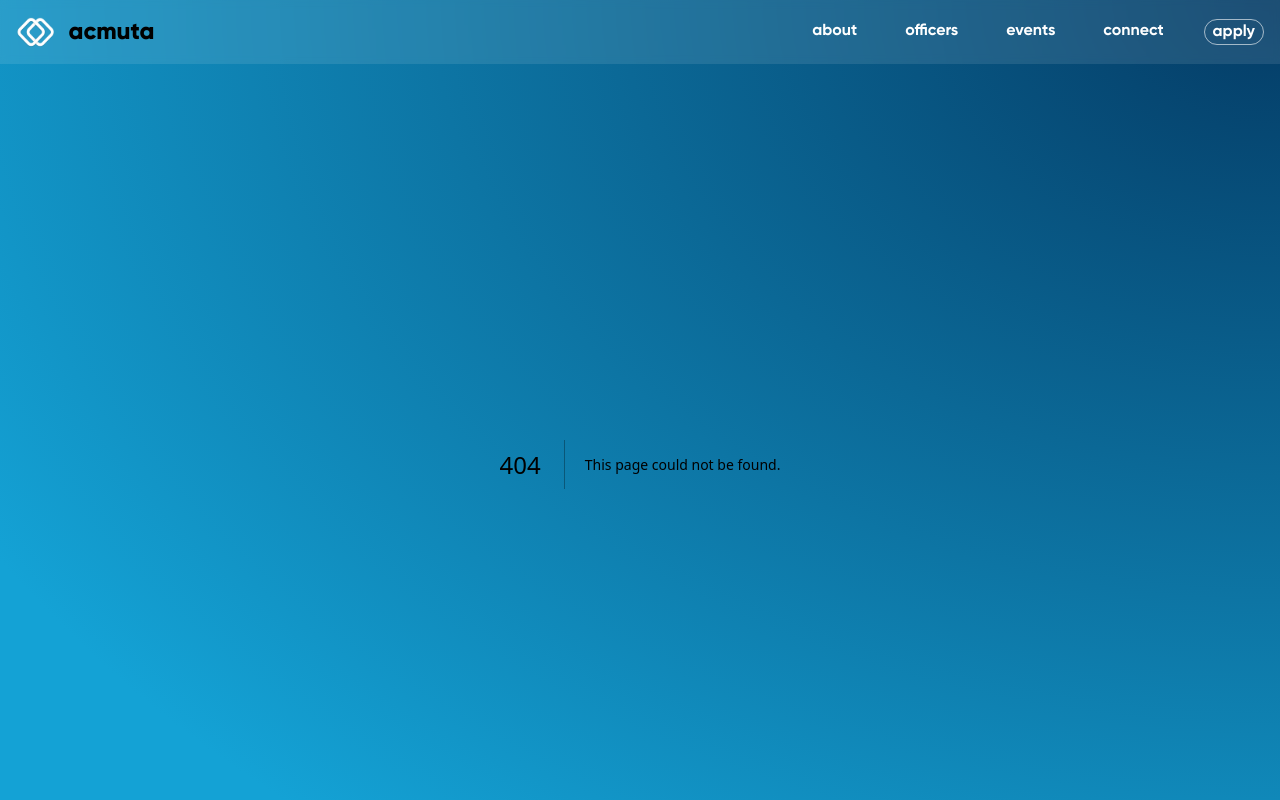
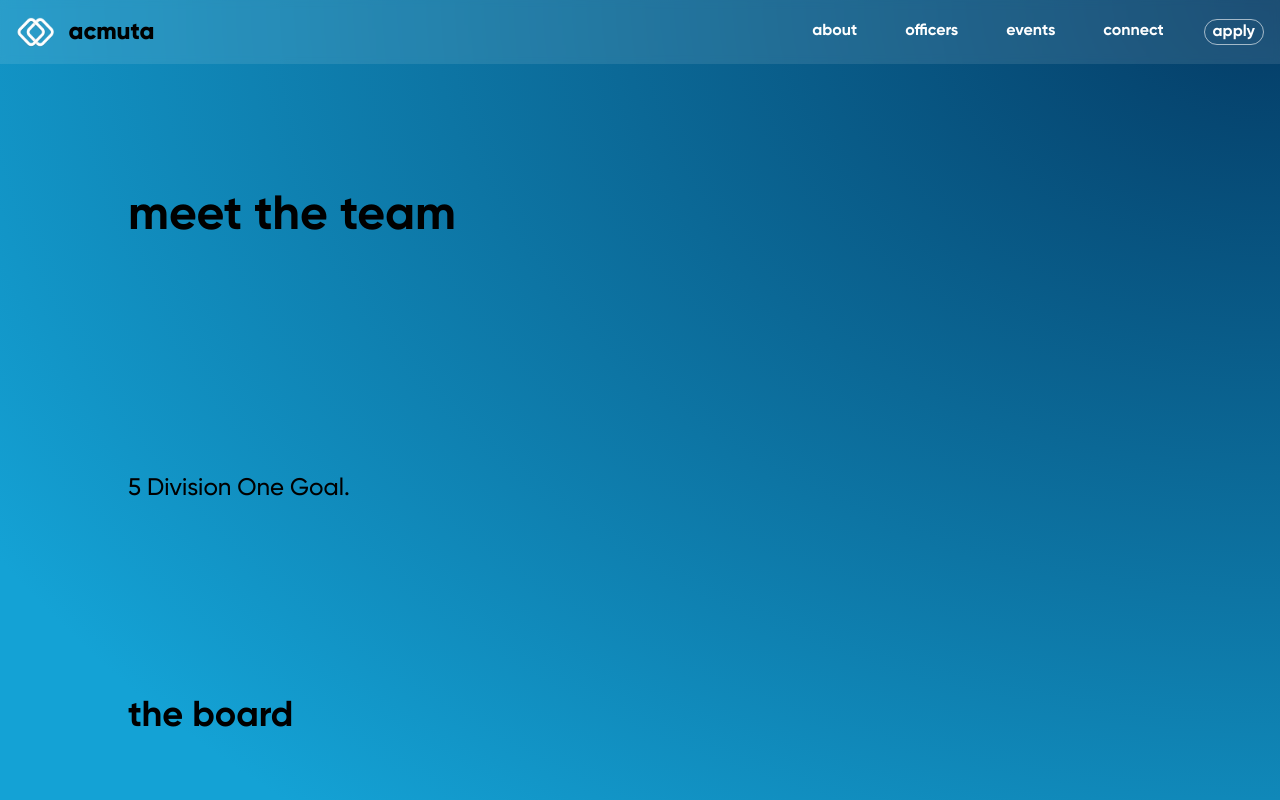
Before and after one commit to acmuta/acmuta-site, a Next.js app: page /officers in a window 1280 px wide. Before the commit this address had no page. Shown: the top 800 px of the page. Built offline with nearby package versions, Linux system fonts and the light colour scheme.

Commit message:
Officers page

```diff
--- /dev/null
+++ b/src/app/officers/page.tsx
@@ -0,0 +1,10 @@
+export default function Officers() {
+    return (
+      <main className="flex min-h-screen flex-col items-start justify-between p-32">
+        <h1 className="font-bold text-5xl">meet the team</h1>
+        <p className="font-medium mt-10 text-2xl">5 Division One Goal.</p>
+
+        <h1 className="font-bold text-4xl">the board</h1>
+      </main>
+    );
+  }
```
